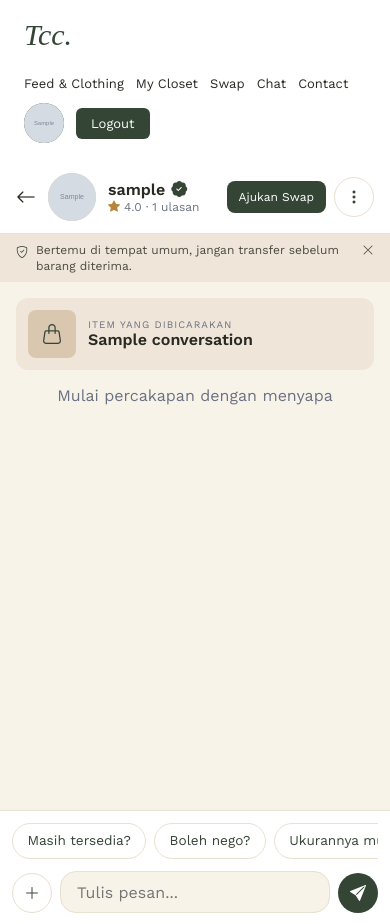
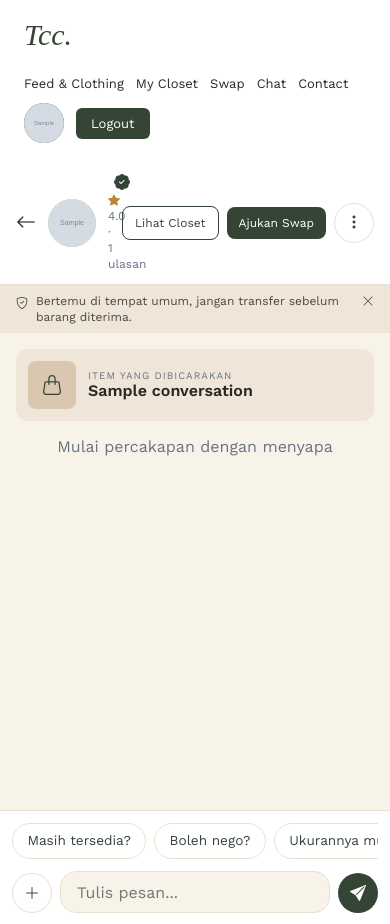
Before and after one commit to the-closet-club-tcc/the-closet-club, a Django app: page /chat/1/ in a window 390 px wide. Shown: the top 924 px of the page. Run offline with Django 5.2, Linux system fonts and the light colour scheme; a user stored in the database is signed in; tables that the repository leaves empty hold one stand-in row (values such as "Sample post"); grey boxes marked "Sample" are stand-in pictures; data that the repository does not hold is empty; parts of the project's set-up code (start-up, migrations or seed data) failed here and were passed over; some web fonts are replaced.

Commit message:
chore(chat): remove stale TODO and show Lihat Closet on mobile

```diff
--- a/chat/templates/chat/index.html
+++ b/chat/templates/chat/index.html
@@ -66,9 +66,8 @@
           </p>
         </div>
         <div class="flex shrink-0 items-center gap-2">
-          {# TODO: arahkan ke closet publik user ini kalau modul Closet menyediakan URL-nya #}
           <a href="{% url 'closet:user_closet' other_user.username %}"
-            class="hidden rounded-lg border border-[#344536] px-3 py-2 text-sm text-[#344536] sm:inline-block">Lihat Closet</a>
+            class="rounded-lg border border-[#344536] px-3 py-2 text-xs text-[#344536] sm:text-sm">Lihat Closet</a>
           <a href="{% url 'swap:index' %}"
              class="rounded-lg bg-[#344536] px-3 py-2 text-xs text-white sm:text-sm">Ajukan Swap</a>
           <details id="room-menu" class="relative">
```
